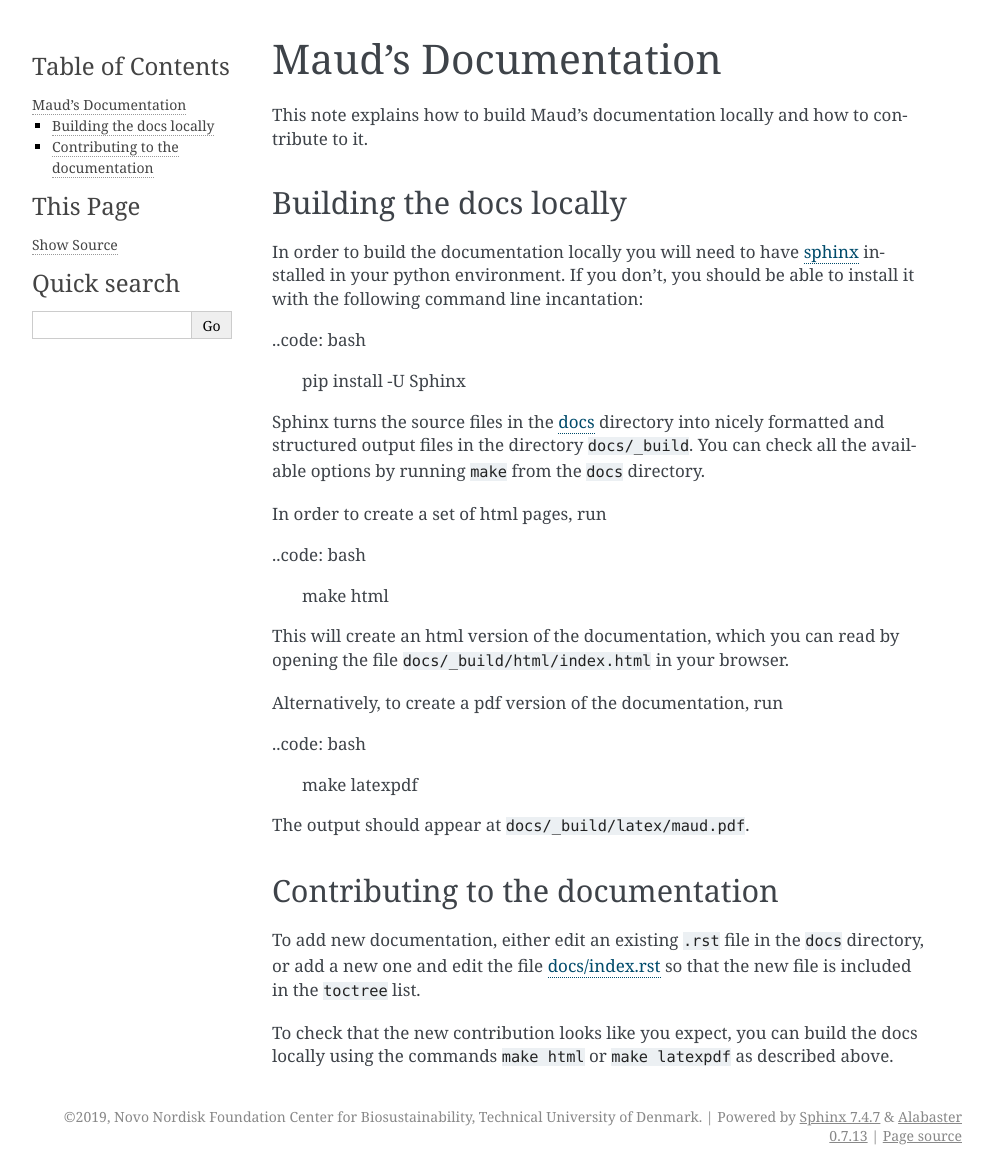
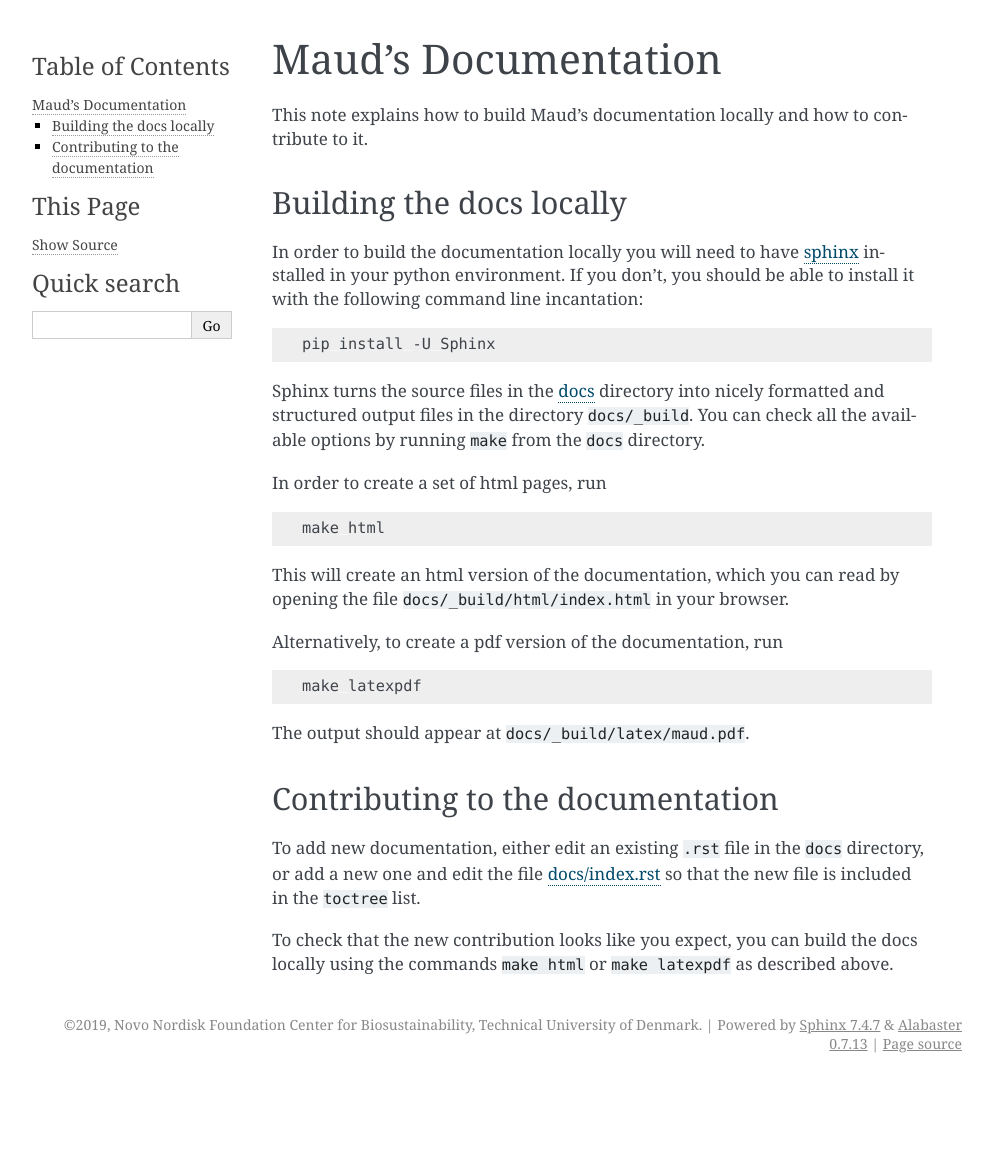
Before and after one commit to biosustain/Maud, a Sphinx documentation site: the page built from docs/README.rst, in a window 1280 px wide. Shown: the whole page, without its empty margins (148-1141 px from the left). Built offline with Sphinx 7.4.7, drawn with Linux system fonts in a browser that asks for light colours; after the commit the page ends 1083 px from its top, so only the background shows below that.

Commit message:
Bug: fix code blocks

```diff
--- a/docs/README.rst
+++ b/docs/README.rst
@@ -13,7 +13,7 @@ In order to build the documentation locally you will need to have `sphinx
 environment. If you don't, you should be able to install it with the following
 command line incantation:
 
-..code: bash
+.. code:: bash
 
     pip install -U Sphinx
 
@@ -25,7 +25,7 @@ can check all the available options by running :code:`make` from the
 
 In order to create a set of html pages, run
 
-..code: bash
+.. code:: bash
 
     make html
 
@@ -34,7 +34,7 @@ opening the file :code:`docs/_build/html/index.html` in your browser.
 
 Alternatively, to create a pdf version of the documentation, run
 
-..code: bash
+.. code:: bash
 
     make latexpdf
 
```
